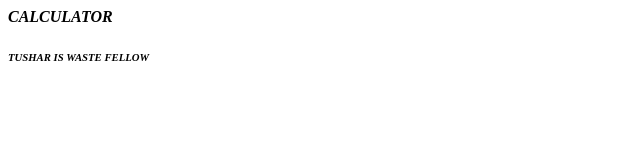
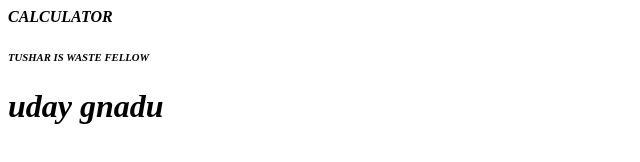
Before and after one commit to Tushar-A-Kumar/calculator, a plain HTML site: page index.html in a window 1280 px wide. Shown: the whole page, without its empty margins (0-640 px from the left). Drawn offline with Linux system fonts and the light colour scheme.

Commit message:
Update index.html

```diff
--- a/index.html
+++ b/index.html
@@ -8,6 +8,7 @@
       <I>
         CALCULATOR
         <b><h6>TUSHAR IS WASTE FELLOW</h6></b>
+        <b><h1>uday gnadu</h1></b>
       </I>
     </b>
   </body>
```
